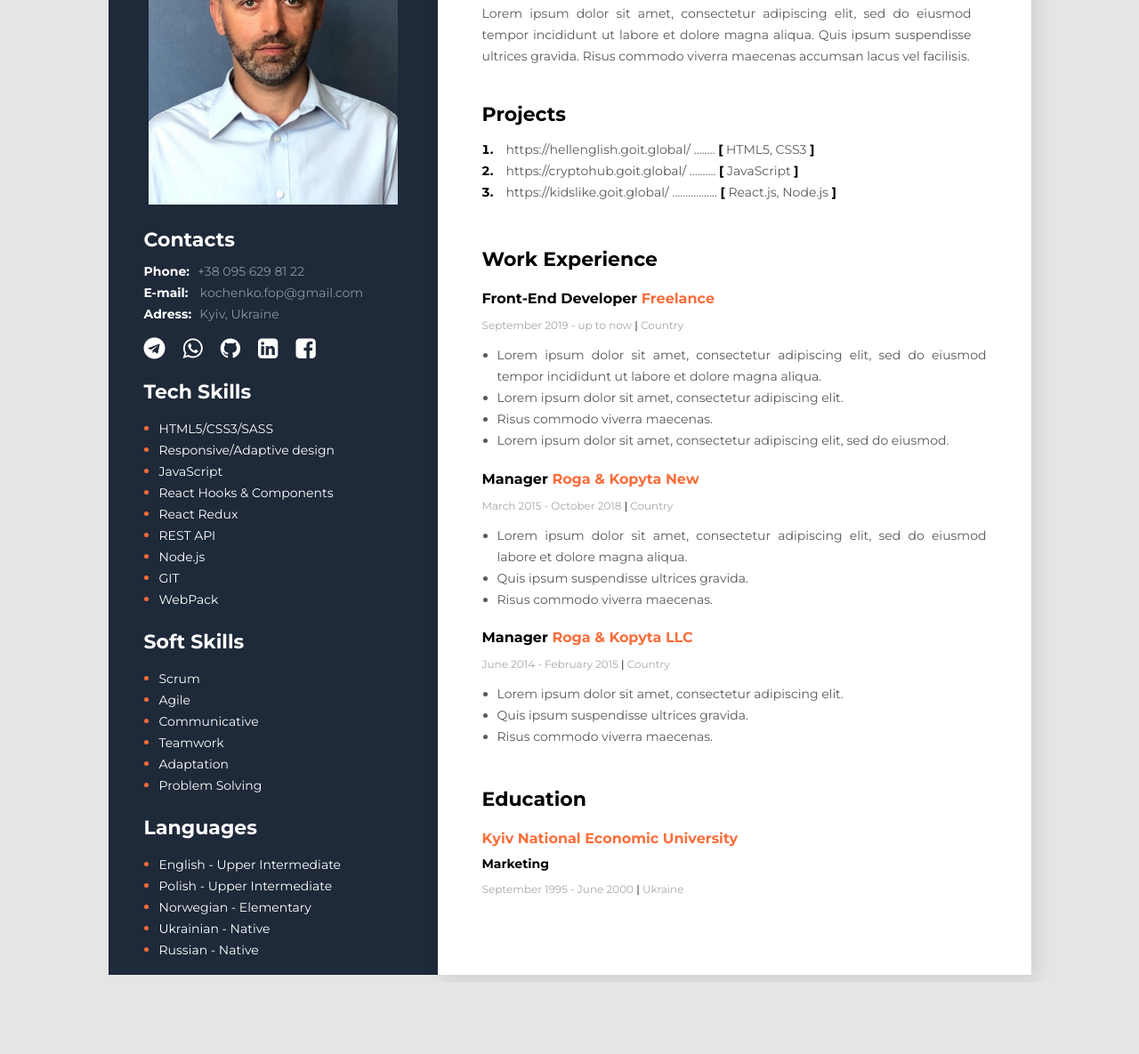
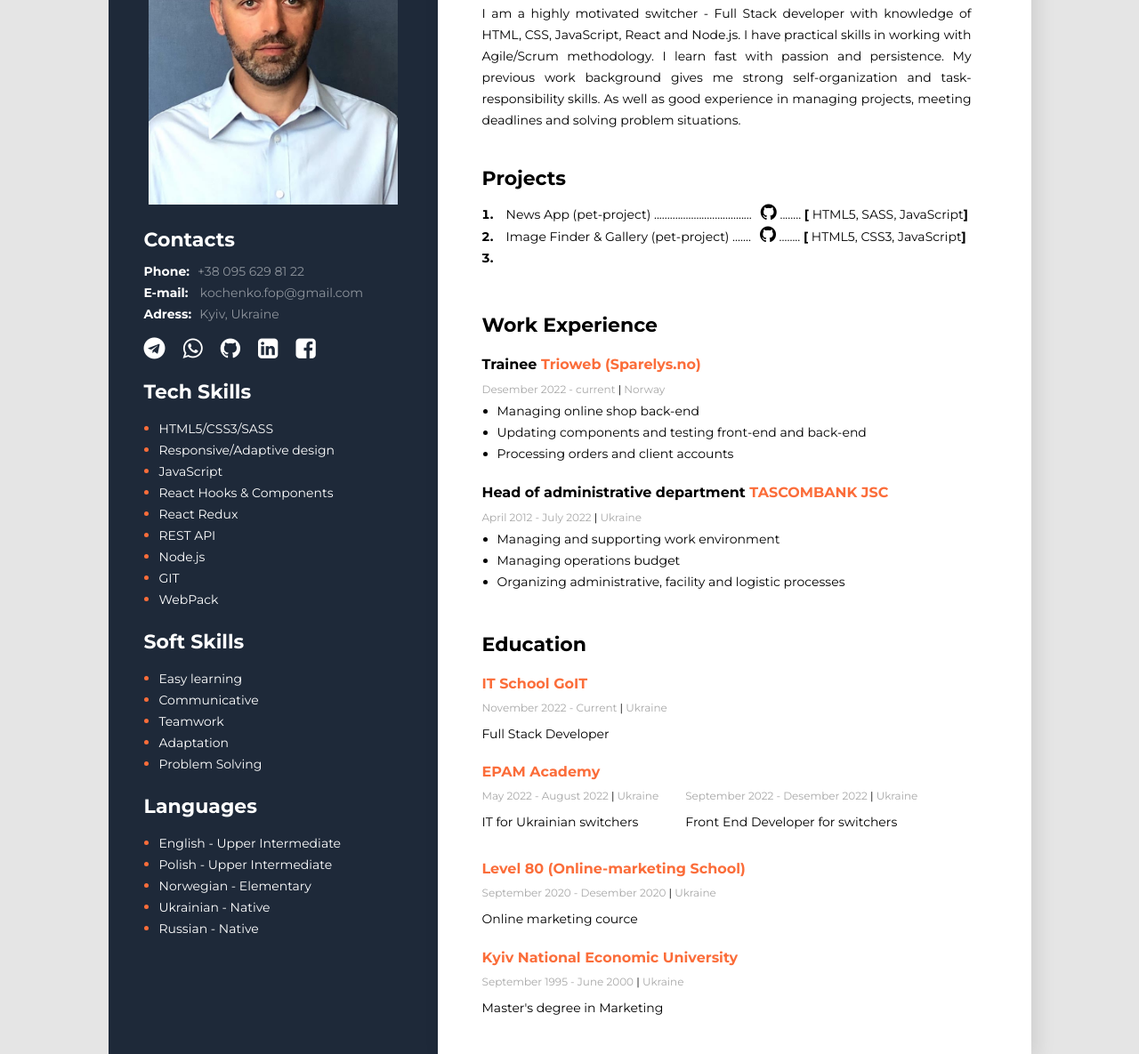
Before and after one commit to OleksandrKochenko/CV, a plain HTML site: page index.html in a window 1280 px wide. Shown: the part 152-1337 px from the top of the page at 89% size. Before the commit the page ends 1256 px from the top, so only its background shows below. Drawn offline with Linux system fonts and the light colour scheme; some packages are replaced by stand-ins of ours; a script that the page names is missing.

Commit message:
complete changes

```diff
--- a/index.html
+++ b/index.html
@@ -28,10 +28,13 @@
           <h1 class="about-name">Oleksandr Kochenko</h1>
           <h2 class="about-position">Full Stack Developer</h2>
           <p class="about-description">
-            Lorem ipsum dolor sit amet, consectetur adipiscing elit, sed do
-            eiusmod tempor incididunt ut labore et dolore magna aliqua. Quis
-            ipsum suspendisse ultrices gravida. Risus commodo viverra maecenas
-            accumsan lacus vel facilisis.
+            I am a highly motivated switcher - Full Stack developer with
+            knowledge of HTML, CSS, JavaScript, React and Node.js. I have
+            practical skills in working with Agile/Scrum methodology. I learn
+            fast with passion and persistence. My previous work background gives
+            me strong self-organization and task-responsibility skills. As well
+            as good experience in managing projects, meeting deadlines and
+            solving problem situations.
           </p>
         </div>
         <!-- projects -->
@@ -40,28 +43,39 @@
           <ol class="project-list">
             <li>
               <span class="project-text">
-                <a href="https://hellenglish.goit.global/" class="project-link"
-                  >https://hellenglish.goit.global/</a
-                >
-                ........ <b>[</b> HTML5, CSS3 <b>]</b>
+                <a
+                  href="https://maksym-babich.github.io/News-app/"
+                  class="project-link"
+                  target="_blank"
+                  >News App (pet-project)
+                </a>
+                .....................................<a
+                  class="project-link"
+                  href="https://github.com/Maksym-Babich/News-app"
+                  target="_blank"
+                  ><i class="fa fa-github"></i
+                ></a>
+                ........ <b>[</b> HTML5, SASS, JavaScript<b>]</b>
               </span>
             </li>
             <li>
               <span class="project-text">
-                <a href="https://cryptohub.goit.global/" class="project-link"
-                  >https://cryptohub.goit.global/</a
-                >
-                .......... <b>[</b> JavaScript <b>]</b>
+                <a
+                  href="https://oleksandrkochenko.github.io/goit-js-hw-11/"
+                  class="project-link"
+                  target="_blank"
+                  >Image Finder & Gallery (pet-project)
+                </a>
+                .......<a
+                  class="project-link"
+                  href="https://github.com/OleksandrKochenko/goit-js-hw-11"
+                  target="_blank"
+                  ><i class="fa fa-github"></i
+                ></a>
+                ........ <b>[</b> HTML5, CSS3, JavaScript<b>]</b>
               </span>
             </li>
-            <li>
-              <span class="project-text">
-                <a href="https://kidslike.goit.global/" class="project-link"
-                  >https://kidslike.goit.global/</a
-                >
-                ................. <b>[</b> React.js, Node.js <b>]</b>
-              </span>
-            </li>
+            <li></li>
           </ol>
         </div>
         <!-- work -->
@@ -70,64 +84,72 @@
           <!-- company 1 -->
           <div>
             <h4 class="work-position">
-              Front-End Developer <span class="work-company">Freelance</span>
+              Trainee <span class="work-company">Trioweb (Sparelys.no)</span>
             </h4>
             <p class="work-period">
-              September 2019 - up to now <span class="black">|</span> Country
+              Desember 2022 - current <span class="black">|</span> Norway
             </p>
             <ul class="work-list">
-              <li>
-                Lorem ipsum dolor sit amet, consectetur adipiscing elit, sed do
-                eiusmod tempor incididunt ut labore et dolore magna aliqua.
-              </li>
-              <li>Lorem ipsum dolor sit amet, consectetur adipiscing elit.</li>
-              <li>Risus commodo viverra maecenas.</li>
-              <li>
-                Lorem ipsum dolor sit amet, consectetur adipiscing elit, sed do
-                eiusmod.
-              </li>
+              <li>Managing online shop back-end</li>
+              <li>Updating components and testing front-end and back-end</li>
+              <li>Processing orders and client accounts</li>
             </ul>
           </div>
           <!-- company 2 -->
           <div>
             <h4 class="work-position">
-              Manager <span class="work-company">Roga & Kopyta New</span>
+              Head of administrative department
+              <span class="work-company">TASCOMBANK JSC</span>
             </h4>
             <p class="work-period">
-              March 2015 - October 2018 <span class="black">|</span> Country
+              April 2012 - July 2022 <span class="black">|</span> Ukraine
             </p>
             <ul class="work-list">
+              <li>Managing and supporting work environment</li>
+              <li>Managing operations budget</li>
               <li>
-                Lorem ipsum dolor sit amet, consectetur adipiscing elit, sed do
-                eiusmod labore et dolore magna aliqua.
+                Organizing administrative, facility and logistic processes
               </li>
-              <li>Quis ipsum suspendisse ultrices gravida.</li>
-              <li>Risus commodo viverra maecenas.</li>
             </ul>
           </div>
           <!-- company 3 -->
-          <div>
-            <h4 class="work-position">
-              Manager <span class="work-company">Roga & Kopyta LLC</span>
-            </h4>
-            <p class="work-period">
-              June 2014 - February 2015 <span class="black">|</span> Country
-            </p>
-            <ul class="work-list">
-              <li>Lorem ipsum dolor sit amet, consectetur adipiscing elit.</li>
-              <li>Quis ipsum suspendisse ultrices gravida.</li>
-              <li>Risus commodo viverra maecenas.</li>
-            </ul>
-          </div>
         </div>
         <!-- education -->
         <div class="education">
           <h3 class="main-titles">Education</h3>
+          <h4 class="high-school">IT School GoIT</h4>
+          <p class="work-period">
+            November 2022 - Current <span class="black">|</span> Ukraine
+          </p>
+          <p class="education-speciality">Full Stack Developer</p>
+          <h4 class="high-school">EPAM Academy</h4>
+          <div class="epam-cources">
+            <div class="cource-wraper">
+              <p class="work-period">
+                May 2022 - August 2022 <span class="black">|</span> Ukraine
+              </p>
+              <p class="education-speciality">IT for Ukrainian switchers</p>
+            </div>
+            <div class="cource-wraper">
+              <p class="work-period">
+                September 2022 - Desember 2022
+                <span class="black">|</span> Ukraine
+              </p>
+              <p class="education-speciality">
+                Front End Developer for switchers
+              </p>
+            </div>
+          </div>
+          <h4 class="high-school">Level 80 (Online-marketing School)</h4>
+          <p class="work-period">
+            September 2020 - Desember 2020 <span class="black">|</span> Ukraine
+          </p>
+          <p class="education-speciality">Online marketing cource</p>
           <h4 class="high-school">Kyiv National Economic University</h4>
-          <h5 class="speciality">Marketing</h5>
           <p class="work-period">
             September 1995 - June 2000 <span class="black">|</span> Ukraine
           </p>
+          <p class="education-speciality">Master's degree in Marketing</p>
         </div>
       </div>
       <!-- sidebar -->
@@ -207,8 +229,7 @@
         <div class="soft-skills">
           <h3 class="sidebar-title">Soft Skills</h3>
           <ul class="skills-list">
-            <li><span class="skills-list-item">Scrum</span></li>
-            <li><span class="skills-list-item">Agile</span></li>
+            <li><span class="skills-list-item">Easy learning</span></li>
             <li><span class="skills-list-item">Communicative</span></li>
             <li><span class="skills-list-item">Teamwork</span></li>
             <li><span class="skills-list-item">Adaptation</span></li>
--- a/styles/styles.css
+++ b/styles/styles.css
@@ -49,7 +49,7 @@ body {
   font-weight: 400;
   font-size: 14px;
   line-height: 24px;
-  color: #595959;
+  color: #000;
   width: 550px;
   text-align: justify;
 }
@@ -74,11 +74,15 @@ b {
   font-weight: 400;
   font-size: 14px;
   line-height: 24px;
-  color: #595959;
+  color: #000;
   text-decoration-line: none;
 }
 .project-link {
   margin-left: 10px;
+}
+.project-link > i {
+  font-size: 21px;
+  color: #000000;
 }
 .projects {
   margin-bottom: 50px;
@@ -101,7 +105,7 @@ b {
   font-size: 12px;
   line-height: 15px;
   color: #a8a8a8;
-  margin-bottom: 10px;
+  margin: 0;
 }
 .black {
   color: #000000;
@@ -109,23 +113,30 @@ b {
 .work-list {
   padding: 0;
   margin-left: 17px;
+  margin-top: 5px;
   font-style: normal;
   font-weight: 400;
   font-size: 14px;
   line-height: 24px;
-  color: #595959;
+  color: #000000;
   width: 550px;
   text-align: justify;
 }
 .work {
   margin-bottom: 45px;
 }
+.education-speciality {
+  font-style: normal;
+  font-weight: 400;
+  font-size: 14px;
+  line-height: 24px;
+  color: #000;
+}
 /* education styles */
 .high-school {
   font-style: normal;
   font-weight: 700;
   font-size: 16px;
-  line-height: 20px;
   color: #fb6d3a;
   margin-bottom: 10px;
 }
@@ -137,6 +148,15 @@ b {
   color: #000000;
   margin-bottom: 10px;
   margin-top: 0;
+}
+.epam-cources {
+  display: flex;
+}
+.cource-wraper {
+  margin-right: 30px;
+}
+.education-speciality {
+  margin: 10px 0;
 }
 /* aside styles */
 .sidebar {
```
